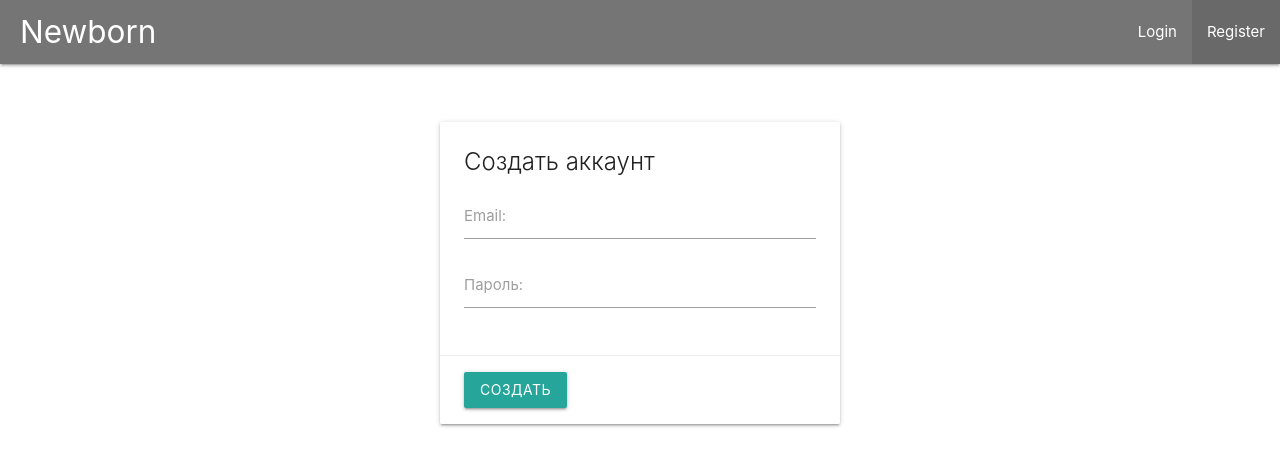
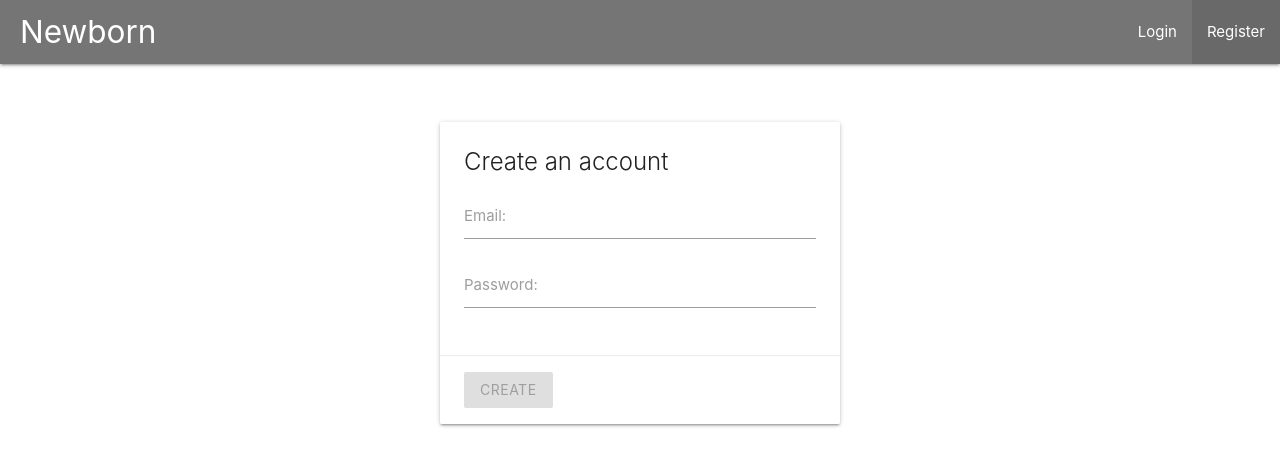
Before and after one commit to kirillkozlovskyi/User-CRM, an Angular app in the folder client/: page /register in a window 1280 px wide. Shown: the top 466 px of the page. Built offline with nearby package versions, Linux system fonts and the light colour scheme.

Commit message:
create registration component

```diff
--- a/client/src/app/register-page/register-page.component.html
+++ b/client/src/app/register-page/register-page.component.html
@@ -1,16 +1,43 @@
-<div class="card">
+<form (ngSubmit)="onSubmit()"  [formGroup]="form"
+      class="card"
+>
   <div class="card-content">
-    <span class="card-title">Создать аккаунт</span>
+    <span class="card-title">Create an account</span>
     <div class="input-field">
-      <input id="email" type="email" required>
+      <input
+        id="email"
+        type="email"
+        formControlName="email"
+        [ngClass] = "{'invalid': form.get('email')?.invalid && form.get('email')?.touched}"
+      >
       <label for="email">Email:</label>
+      <span class="helper-text red-text" *ngIf="form.get('email')?.invalid && form.get('email')?.touched">
+        <span *ngIf="form.get('email')?.hasError('required')">
+          Email is required
+        </span>
+        <span *ngIf="form.get('email')?.hasError('email')">
+          Enter correct email address
+        </span>
+      </span>
     </div>
     <div class="input-field">
-      <input id="password" type="password" required>
-      <label for="password">Пароль:</label>
+      <input
+        id="password"
+        type="password"
+        formControlName="password"
+        [ngClass] = "{'invalid': form.get('password')?.invalid && form.get('password')?.touched}">
+      <label for="password">Password:</label>
+      <span class="helper-text red-text" *ngIf="form.get('password')?.invalid && form.get('password')?.touched">
+        <span *ngIf="form.get('password')?.hasError('required')">
+          Password is required
+        </span>
+        <span *ngIf="form.get('password')?.hasError('minLength') ">
+          Password must be at least 5 characters
+        </span>
+      </span>
     </div>
   </div>
   <div class="card-action">
-    <button class="modal-action btn waves-effect">Создать</button>
+    <button type="submit" class="modal-action btn waves-effect" [disabled]="form.invalid || form.disabled">Create</button>
   </div>
-</div>
+</form>
--- a/client/src/app/register-page/register-page.component.ts
+++ b/client/src/app/register-page/register-page.component.ts
@@ -1,15 +1,40 @@
-import { Component, OnInit } from '@angular/core';
+import {Component, OnDestroy, OnInit} from '@angular/core';
+import {FormControl, FormGroup, Validators} from "@angular/forms";
+import {AuthService} from "../shared/services/auth.service";
+import {Router} from "@angular/router";
+import {Subscription} from "rxjs";
 
 @Component({
   selector: 'app-register-page',
   templateUrl: './register-page.component.html',
   styleUrls: ['./register-page.component.scss']
 })
-export class RegisterPageComponent implements OnInit {
-
-  constructor() { }
+export class RegisterPageComponent implements OnInit, OnDestroy {
+  // @ts-ignore
+  form: FormGroup;
+  aSub: Subscription | undefined;
+  constructor(private auth:AuthService, private router:Router) { }
 
   ngOnInit(): void {
+    this.form = new FormGroup({
+      email: new FormControl(null, [Validators.required, Validators.email]),
+      password: new FormControl(null, [Validators.required, Validators.minLength(5)]),
+    })
+  }
+  ngOnDestroy() {
+    this.aSub?.unsubscribe();
+  }
+
+  onSubmit() {
+    this.form.disable();
+    this.aSub = this.auth.register(this.form.value).subscribe((data) => {
+      this.router.navigate(['/login'], {
+        queryParams: {register: true}
+      });
+    }, e => {
+      this.form.enable();
+      console.log(e.massage)
+    })
   }
 
 }
--- a/client/src/app/shared/interfaces/user.interface.ts
+++ b/client/src/app/shared/interfaces/user.interface.ts
@@ -1,4 +1,4 @@
-export interface Login {
+export interface User {
   email: string;
   password: string;
 }
--- a/client/src/app/shared/services/auth.service.ts
+++ b/client/src/app/shared/services/auth.service.ts
@@ -1,5 +1,5 @@
 import { Injectable } from '@angular/core';
-import {Login} from "../interfaces/user.interface";
+import {User} from "../interfaces/user.interface";
 import {HttpClient} from "@angular/common/http";
 import {Observable} from "rxjs";
 import {tap} from "rxjs/operators";
@@ -22,7 +22,7 @@
   private _token: String | null =  null;
   constructor(private http: HttpClient) {
   }
-  login(user: Login): Observable<{ token: string }> {
+  login(user: User): Observable<{ token: string }> {
     return this.http.post<{ token: string }>('/api/auth/login', user).pipe(
       tap(
         ({token}) => {
@@ -31,7 +31,9 @@
       ),
     );
   }
-  register() {}
+  register(user: User): Observable<User> {
+    return this.http.post<User>('/api/auth/register', user);
+  }
 
   logout() {
     this.token = null;
```
